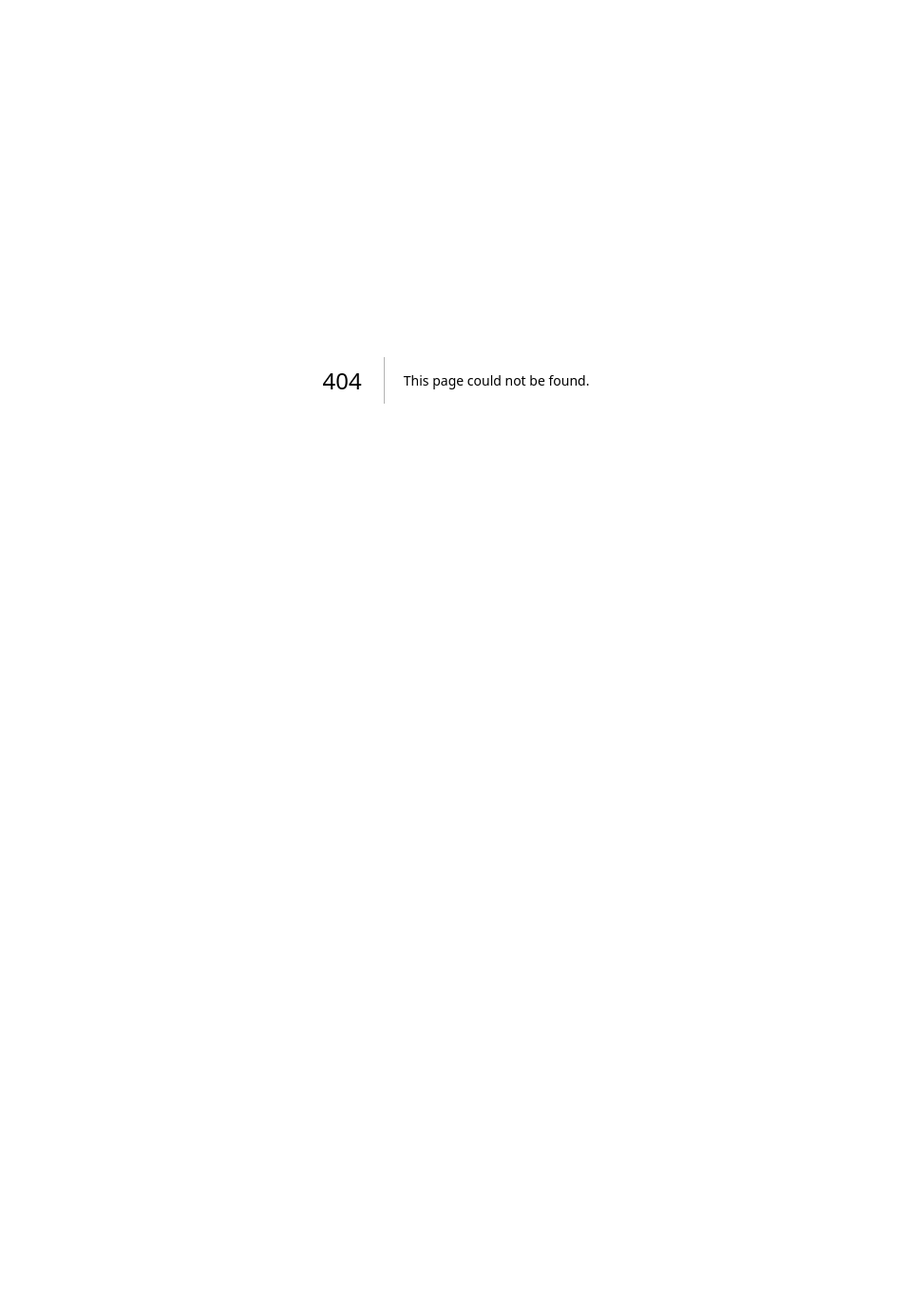
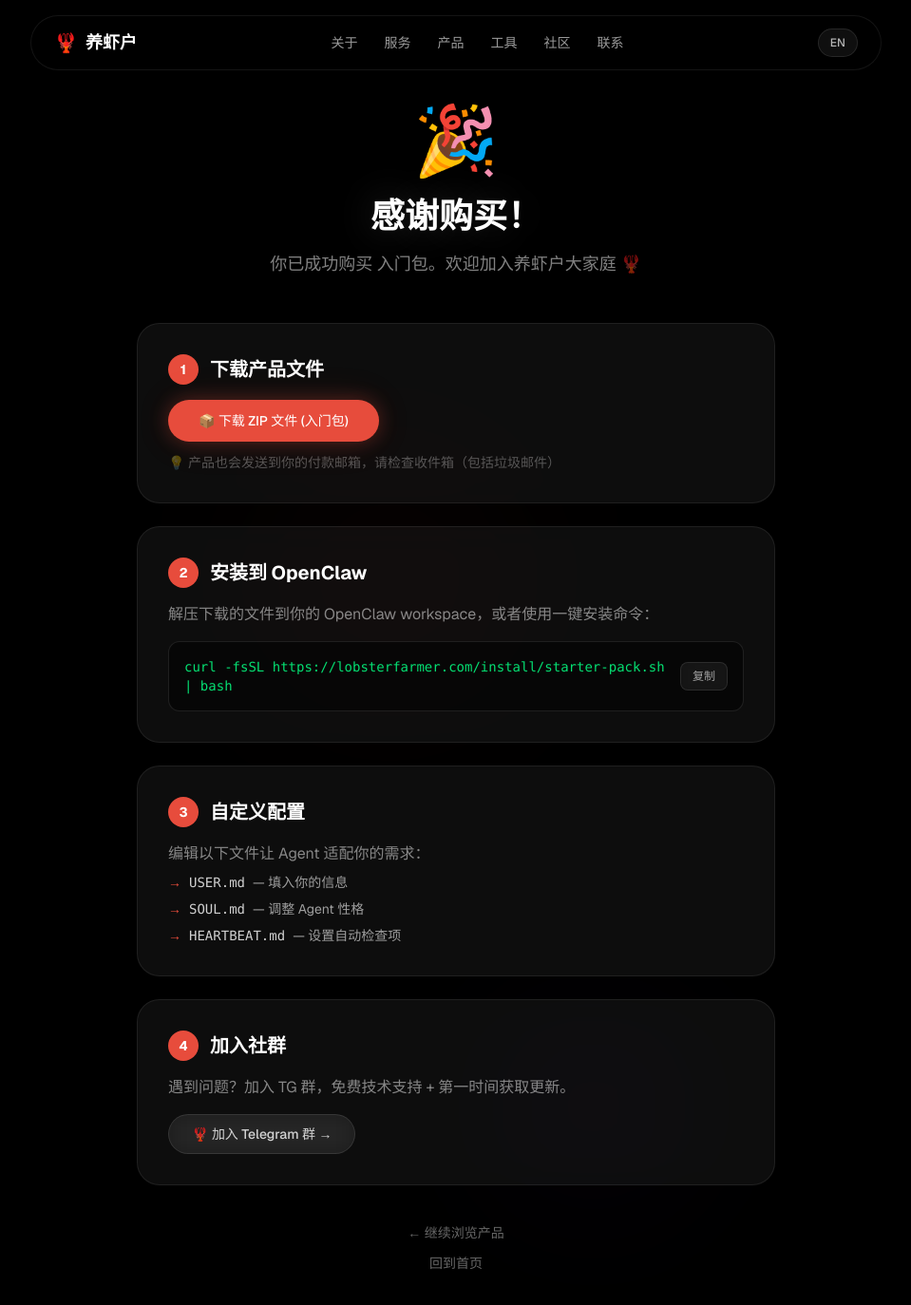
Before and after one commit to nicksenround1/lobster-farmer, a Next.js app: page /checkout/success in a window 1280 px wide. Before the commit this address had no page. Shown: the top 1374 px of the page at 95% size, without its empty margins (160-1119 px from the left). Before the commit the page ends 800 px from the top, so only its background shows below. Built offline with nearby package versions, Linux system fonts and the light colour scheme.

Commit message:
Add checkout success page + product zip download + Stripe redirect
- /checkout/success with 4-step guide (download, install, customize, community)
- Starter Pack zip in /public/downloads/
- Stripe Payment Links now redirect to success page with product param
- Copy-to-clipboard install command

```diff
--- /dev/null
+++ b/src/app/checkout/layout.tsx
@@ -0,0 +1,14 @@
+import Navbar from "@/components/Navbar";
+
+export default function CheckoutLayout({
+  children,
+}: {
+  children: React.ReactNode;
+}) {
+  return (
+    <>
+      <Navbar />
+      {children}
+    </>
+  );
+}
--- /dev/null
+++ b/src/app/checkout/success/page.tsx
@@ -0,0 +1,180 @@
+"use client";
+
+import Link from "next/link";
+import { useSearchParams } from "next/navigation";
+import { Suspense } from "react";
+import { useLocale } from "@/context/LocaleContext";
+import { getProductBySlug } from "@/data/products";
+
+function SuccessContent() {
+  const { locale } = useLocale();
+  const searchParams = useSearchParams();
+  const productSlug = searchParams.get("product") || "starter-pack";
+  const product = getProductBySlug(productSlug);
+
+  const downloadLinks: Record<string, string> = {
+    "starter-pack": "/downloads/starter-pack-v1.0.zip",
+    "lobster-persona": "/downloads/lobster-persona-v1.0.zip",
+    "lobster-bundle": "/downloads/lobster-bundle-v1.0.zip",
+  };
+
+  const downloadUrl = downloadLinks[productSlug];
+
+  const installCommands: Record<string, string> = {
+    "starter-pack": "curl -fsSL https://lobsterfarmer.com/install/starter-pack.sh | bash",
+    "lobster-persona": "curl -fsSL https://lobsterfarmer.com/install/lobster-persona.sh | bash",
+    "lobster-bundle": "curl -fsSL https://lobsterfarmer.com/install/lobster-bundle.sh | bash",
+  };
+
+  const installCmd = installCommands[productSlug] || "";
+
+  return (
+    <main className="min-h-screen bg-black relative pt-28 pb-20 px-4">
+      {/* Glow orbs */}
+      <div className="glow-orb glow-orb-red w-[500px] h-[500px] top-1/4 left-1/4 opacity-20" />
+      <div className="glow-orb glow-orb-purple w-[350px] h-[350px] bottom-20 right-1/4 opacity-15" />
+
+      <div className="max-w-2xl mx-auto relative z-10">
+        {/* Success header */}
+        <div className="text-center mb-12 animate-fade-in">
+          <div className="text-7xl mb-6">🎉</div>
+          <h1 className="text-3xl lg:text-4xl font-bold text-white mb-4 text-glow-white">
+            {locale === "zh" ? "感谢购买！" : "Thank You!"}
+          </h1>
+          <p className="text-white/50 text-lg">
+            {locale === "zh"
+              ? `你已成功购买 ${product?.name.zh || "产品"}。欢迎加入养虾户大家庭 🦞`
+              : `You've successfully purchased ${product?.name.en || "the product"}. Welcome to the Lobster Farmer family 🦞`}
+          </p>
+        </div>
+
+        {/* Step 1: Download */}
+        <div className="glass-card rounded-3xl p-8 mb-6 animate-fade-in animate-delay-100">
+          <div className="flex items-center gap-3 mb-4">
+            <span className="w-8 h-8 rounded-full bg-[#E74C3C] flex items-center justify-center text-white font-bold text-sm">1</span>
+            <h2 className="text-xl font-bold text-white">
+              {locale === "zh" ? "下载产品文件" : "Download Your Files"}
+            </h2>
+          </div>
+          {downloadUrl ? (
+            <a
+              href={downloadUrl}
+              download
+              className="cta-button px-8 py-3 rounded-full text-sm font-medium inline-flex items-center gap-2"
+            >
+              📦 {locale === "zh" ? "下载 ZIP 文件" : "Download ZIP"} ({product?.name[locale]})
+            </a>
+          ) : (
+            <p className="text-white/50">
+              {locale === "zh"
+                ? "产品文件将在 24 小时内发送到你的邮箱。"
+                : "Product files will be sent to your email within 24 hours."}
+            </p>
+          )}
+          <p className="text-white/30 text-sm mt-3">
+            {locale === "zh"
+              ? "💡 产品也会发送到你的付款邮箱，请检查收件箱（包括垃圾邮件）"
+              : "💡 Files will also be sent to your payment email. Check your inbox (and spam)."}
+          </p>
+        </div>
+
+        {/* Step 2: Install */}
+        <div className="glass-card rounded-3xl p-8 mb-6 animate-fade-in animate-delay-200">
+          <div className="flex items-center gap-3 mb-4">
+            <span className="w-8 h-8 rounded-full bg-[#E74C3C] flex items-center justify-center text-white font-bold text-sm">2</span>
+            <h2 className="text-xl font-bold text-white">
+              {locale === "zh" ? "安装到 OpenClaw" : "Install to OpenClaw"}
+            </h2>
+          </div>
+          <p className="text-white/50 mb-4">
+            {locale === "zh"
+              ? "解压下载的文件到你的 OpenClaw workspace，或者使用一键安装命令："
+              : "Extract the downloaded files to your OpenClaw workspace, or use the one-click install:"}
+          </p>
+          <div className="bg-black/50 rounded-xl p-4 border border-white/10 flex items-center justify-between gap-3">
+            <code className="text-green-400 text-sm break-all flex-1">{installCmd}</code>
+            <button
+              onClick={() => {
+                navigator.clipboard.writeText(installCmd);
+              }}
+              className="glass-pill px-3 py-1.5 rounded-lg text-xs text-white/60 hover:text-white shrink-0"
+            >
+              {locale === "zh" ? "复制" : "Copy"}
+            </button>
+          </div>
+        </div>
+
+        {/* Step 3: Customize */}
+        <div className="glass-card rounded-3xl p-8 mb-6 animate-fade-in animate-delay-300">
+          <div className="flex items-center gap-3 mb-4">
+            <span className="w-8 h-8 rounded-full bg-[#E74C3C] flex items-center justify-center text-white font-bold text-sm">3</span>
+            <h2 className="text-xl font-bold text-white">
+              {locale === "zh" ? "自定义配置" : "Customize"}
+            </h2>
+          </div>
+          <p className="text-white/50 mb-2">
+            {locale === "zh"
+              ? "编辑以下文件让 Agent 适配你的需求："
+              : "Edit these files to customize your Agent:"}
+          </p>
+          <ul className="space-y-2 text-white/60 text-sm">
+            <li className="flex items-center gap-2"><span className="text-[#E74C3C]">→</span> <code className="text-white/80">USER.md</code> — {locale === "zh" ? "填入你的信息" : "Add your info"}</li>
+            <li className="flex items-center gap-2"><span className="text-[#E74C3C]">→</span> <code className="text-white/80">SOUL.md</code> — {locale === "zh" ? "调整 Agent 性格" : "Tweak Agent personality"}</li>
+            <li className="flex items-center gap-2"><span className="text-[#E74C3C]">→</span> <code className="text-white/80">HEARTBEAT.md</code> — {locale === "zh" ? "设置自动检查项" : "Set up auto-checks"}</li>
+          </ul>
+        </div>
+
+        {/* Step 4: Community */}
+        <div className="glass-card rounded-3xl p-8 mb-10 animate-fade-in animate-delay-400">
+          <div className="flex items-center gap-3 mb-4">
+            <span className="w-8 h-8 rounded-full bg-[#E74C3C] flex items-center justify-center text-white font-bold text-sm">4</span>
+            <h2 className="text-xl font-bold text-white">
+              {locale === "zh" ? "加入社群" : "Join the Community"}
+            </h2>
+          </div>
+          <p className="text-white/50 mb-4">
+            {locale === "zh"
+              ? "遇到问题？加入 TG 群，免费技术支持 + 第一时间获取更新。"
+              : "Need help? Join our TG group for free tech support + first access to updates."}
+          </p>
+          <a
+            href="https://t.me/+2p-LBUUrJ1BjMjNl"
+            target="_blank"
+            rel="noopener noreferrer"
+            className="glass-pill px-6 py-2.5 rounded-full text-sm font-medium inline-flex items-center gap-2 text-white/80 hover:text-white"
+          >
+            🦞 {locale === "zh" ? "加入 Telegram 群" : "Join Telegram Group"} →
+          </a>
+        </div>
+
+        {/* Bottom links */}
+        <div className="text-center animate-fade-in animate-delay-500 space-y-3">
+          <Link
+            href="/products"
+            className="text-white/40 hover:text-white/70 text-sm block"
+          >
+            {locale === "zh" ? "← 继续浏览产品" : "← Continue Browsing"}
+          </Link>
+          <Link
+            href="/"
+            className="text-white/40 hover:text-white/70 text-sm block"
+          >
+            {locale === "zh" ? "回到首页" : "Back to Home"}
+          </Link>
+        </div>
+      </div>
+    </main>
+  );
+}
+
+export default function CheckoutSuccessPage() {
+  return (
+    <Suspense fallback={
+      <main className="min-h-screen bg-black flex items-center justify-center">
+        <div className="text-white/40">Loading...</div>
+      </main>
+    }>
+      <SuccessContent />
+    </Suspense>
+  );
+}
```
Also changed, not shown: 1 other file (tests, documents, lock files or other folders).
